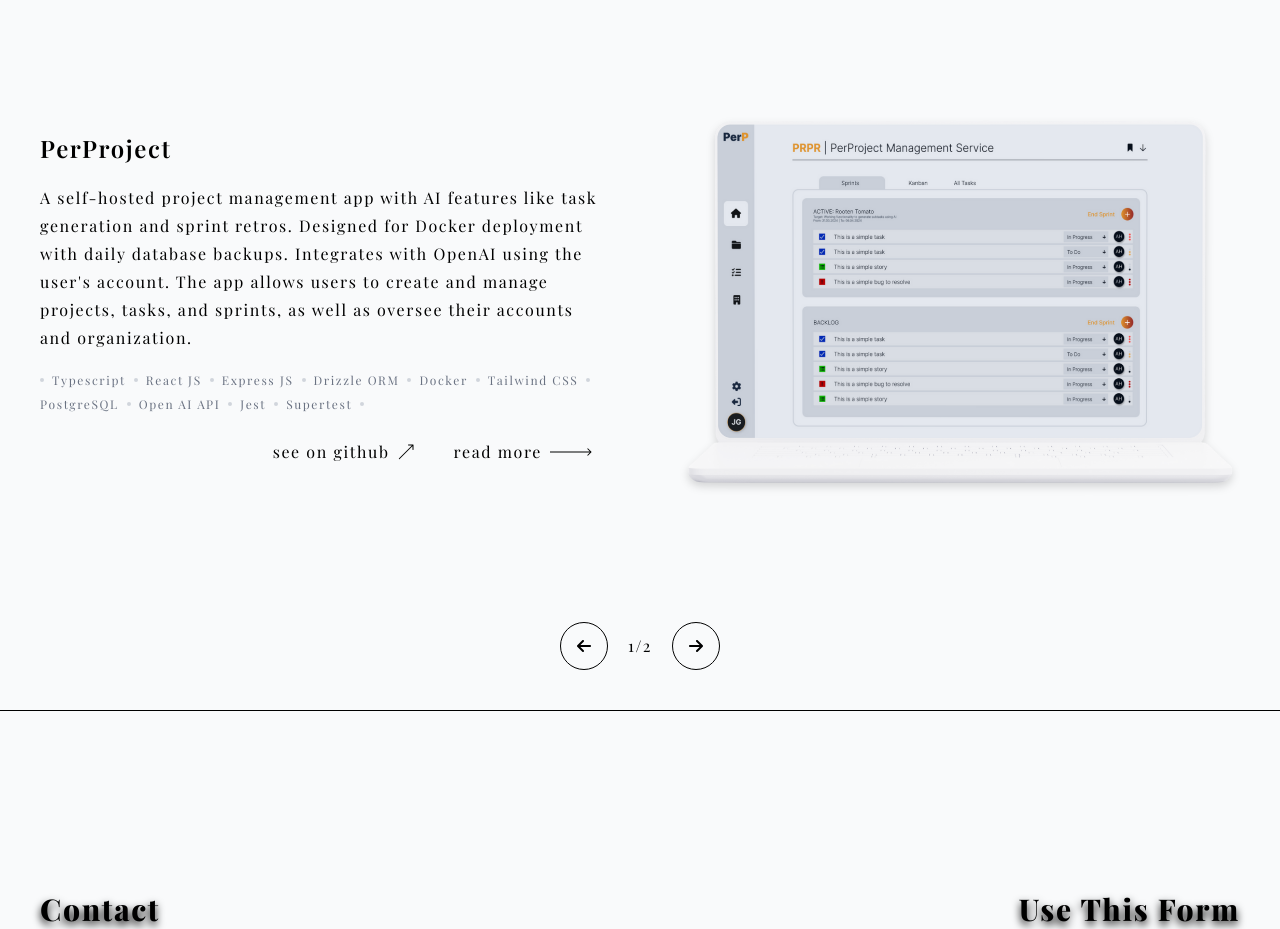
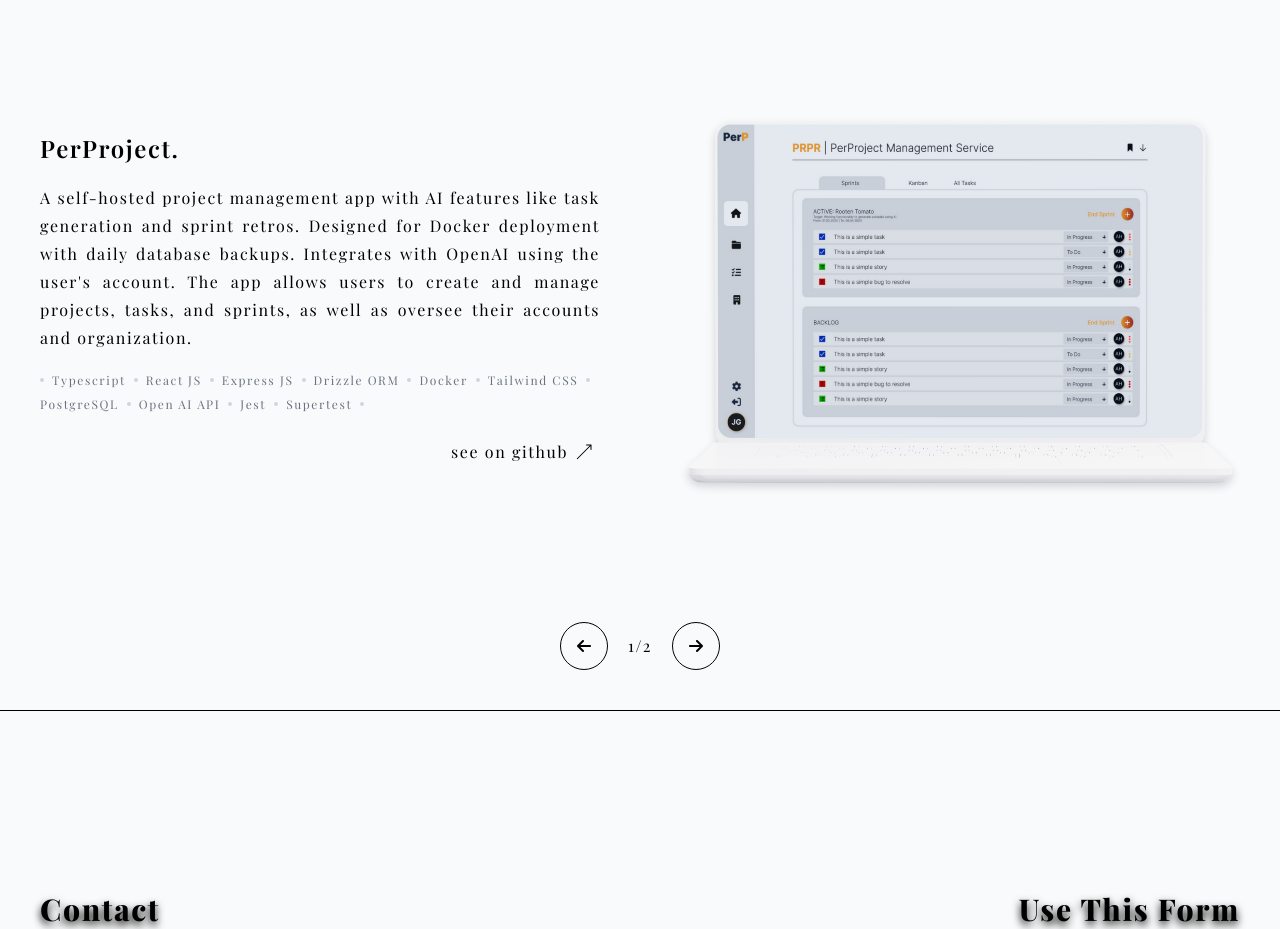
Before and after one commit to JacekGaw/Portfolio-Website, a React (Vite) app: page / in a window 1280 px wide. Shown: the part 2580-3509 px from the top of the page. Built offline with nearby package versions, Linux system fonts and the light colour scheme; a web font is replaced by a local one.

Commit message:
Added second project

```diff
--- a/src/sections/Experience/ExperienceModal.tsx
+++ b/src/sections/Experience/ExperienceModal.tsx
@@ -9,7 +9,7 @@ const ExperienceModal: React.FC<{ experience: ExperienceType }> = ({
 }) => {
   return (
     <>
-      <div className="w-full max-w-screen-xl flex flex-col gap-10 justify-center items-center">
+      <div className="w-full  max-w-screen-xl flex flex-col gap-10 justify-center items-center">
         <div
           className="max-w-screen-md w-full flex flex-col"
         >
@@ -25,7 +25,7 @@ const ExperienceModal: React.FC<{ experience: ExperienceType }> = ({
               <p>{experience.company}</p>
               </div>
             </div>
-            <p className="text-sm md:text-base text-justify">{experience.description}</p>
+            <p className="text-sm md:text-base leading-7 text-justify">{experience.description}</p>
             {experience.projects && (
               <div>
                 <h3 className="text-3xl font-[600]">Projects:</h3>
@@ -36,7 +36,7 @@ const ExperienceModal: React.FC<{ experience: ExperienceType }> = ({
                                 <h4 className="px-3 text-xl font-[600] dark:border-white border-black border-l-2">{project.name}</h4>
                                 <div className="flex flex-col gap-2 px-3">
                                 <TechStack items={project.stack} />
-                                <p className="text-sm text-justify">{project.description}</p>
+                                <p className="text-sm text-justify leading-6">{project.description}</p>
                                 </div>
                             </li>
                         )
--- a/src/sections/Projects/Projects.tsx
+++ b/src/sections/Projects/Projects.tsx
@@ -1,9 +1,8 @@
 import { useState } from "react";
 import Header from "../../components/Header";
 import { projects } from "./projectsArr";
-import { Link } from "react-router";
 import arrowSkew from "../../assets/img/ArrowSkewed.png";
-import arrowShort from "../../assets/img/ArrowShorter.png";
+// import arrowShort from "../../assets/img/ArrowShorter.png";
 import arrowRight from "../../assets/img/arrow_right.svg";
 import Button from "../../components/Button";
 import { motion, AnimatePresence } from "motion/react";
@@ -40,7 +39,7 @@ const Projects: React.FC = () => {
             initial={{ opacity: 0, y: 100 }}
             whileInView={{ opacity: 1, y: 0 }}
             viewport={{ once: true, amount: 0.7 }}
-            className="w-full flex flex-col lg:flex-row gap-20 items-center justify-between"
+            className="w-full flex flex-col md:flex-row gap-20 items-center justify-between"
           >
             <AnimatePresence mode="wait">
               <motion.div
@@ -54,41 +53,36 @@ const Projects: React.FC = () => {
                   {projects[currentProject].name}
                 </motion.h3>
 
-                <p className="leading-7">
+                <p className="leading-7 text-justify text-sm xl:text-base">
                   {projects[currentProject].description}
                 </p>
                 <TechStack items={projects[currentProject].stack} />
                 <div className="flex justify-end flex-wrap gap-5 p-2">
                   {projects[currentProject].github && (
-                    <motion.div
+                    <motion.a
                     whileHover={{x:-5}}
                     whileTap={{scale: 0.9}}
-                    >
-                    <Link
                       target="_blank"
-                      to={projects[currentProject].github}
+                      href={projects[currentProject].github}
                       className=" gap-2 items-center hidden md:flex"
                     >
                       see on github{" "}
                       <img className="h-4 w-auto dark:invert" src={arrowSkew} />
-                    </Link>
-                    </motion.div>
+                    </motion.a>
                   )}
                   {projects[currentProject].github && (
-                    <motion.div
+                    <motion.a
                     whileHover={{x:-5}}
-                    whileTap={{scale: 0.9}}>
-                    <Link
+                    whileTap={{scale: 0.9}}
                       target="_blank"
-                      to={projects[currentProject].github}
+                      href={projects[currentProject].github}
                       className="flex gap-2 items-center md:hidden"
                     >
                       github{" "}
                       <img className="h-4 w-auto md:hidden dark:invert" src={arrowSkew} />
-                    </Link>
-                    </motion.div>
+                    </motion.a>
                   )}
-                  <motion.button
+                  {/* <motion.button
                   whileHover={{x:-5}}
                   whileTap={{scale: 0.9}}
                   className="hidden md:flex gap-2 items-center cursor-pointer">
@@ -99,7 +93,7 @@ const Projects: React.FC = () => {
                   whileTap={{scale: 0.9}}
                   className="flex gap-2 items-center md:hidden">
                     more <img className="dark:invert" src={arrowShort} />
-                  </motion.button>
+                  </motion.button> */}
                 </div>
               </motion.div>
             </AnimatePresence>
@@ -109,7 +103,7 @@ const Projects: React.FC = () => {
             initial={{ opacity: 0, scale: 0.7 }}
             animate={{ opacity: 1, scale: 1 }}
             exit={{ opacity: 0, scale: 0.7, transition:{delay: 0.1} }}
-            className="flex-1 flex justify-center items-center">
+            className="flex-1 justify-center hidden md:flex items-center">
               <img
                 src={projects[currentProject].images[0]}
                 className="w-full drop-shadow-lg"
--- a/src/sections/Projects/projectsArr.ts
+++ b/src/sections/Projects/projectsArr.ts
@@ -1,4 +1,6 @@
 import perprojectMockup from "../../assets/img/perprojectMockup.png";
+import portfolioMockup from "../../assets/img/portfolioMockup.png";
+
 
 export interface ProjectType {
   id: number;
@@ -12,7 +14,7 @@ export interface ProjectType {
 export const projects: ProjectType[] = [
   {
     id: 1,
-    name: "PerProject",
+    name: "PerProject.",
     description:
       "A self-hosted project management app with AI features like task generation and sprint retros. Designed for Docker deployment with daily database backups. Integrates with OpenAI using the user's account. The app allows users to create and manage projects, tasks, and sprints, as well as oversee their accounts and organization.",
     images: [perprojectMockup],
@@ -32,22 +34,15 @@ export const projects: ProjectType[] = [
   },
   {
     id: 2,
-    name: "PerProject 2",
+    name: "This portfolio site.",
     description:
-      "A self-hosted project management app with AI features like task generation and sprint retros. Designed for Docker deployment with daily database backups. Integrates with OpenAI using the user's account. The app allows users to create and manage projects, tasks, and sprints, as well as oversee their accounts and organization.",
-    images: [perprojectMockup],
-    github: "https://github.com/JacekGaw/PerProject",
+      "My personal portfolio website serves as an extended version of my CV, showcasing my work and professional experience. The idea behind it was to create a minimalist looking space where I could elaborate more than what fits on a single PDF page.",
+    images: [portfolioMockup],
+    github: "https://github.com/JacekGaw/Portfolio-Website",
     stack: [
       "Typescript",
       "React JS",
-      "Express JS",
-      "Drizzle ORM",
-      "Docker",
-      "Tailwind CSS",
-      "PostgreSQL",
-      "Open AI API",
-      "Jest",
-      "Supertest",
+      "Tailwind CSS"
     ],
   },
 ];
```
Also changed, not shown: src/assets/img/portfolioMockup.png (added).
